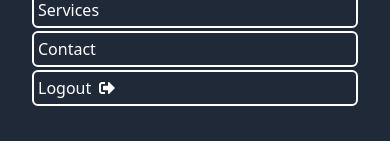
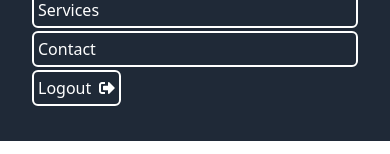
Before and after one commit to Kapildagar/BlogWebApp, a React (Vite) app in the folder frontend/: page / in a window 390 px wide. Both pictures are taken after a click on the button 355 px from the left and 44 px from the top of the page. Shown: the part 174-328 px from the top of the page. Built offline with nearby package versions, Linux system fonts and the light colour scheme; no server answers.

Commit message:
updated routes

```diff
--- a/frontend/src/components/Login/Login.jsx
+++ b/frontend/src/components/Login/Login.jsx
@@ -46,6 +46,7 @@ const Login = () => {
                dispatch(setUser(res.data.data));
                navigate('/')
             }
+            dispatch(setLoading(false))
         }
         catch (err) {
             dispatch(setLoading(false))
@@ -88,7 +89,7 @@ const Login = () => {
                                 </div>
                                 <a href="#" className="text-sm font-medium text-blue-600 hover:underline dark:text-blue-500">Forgot password?</a>
                             </div>
-                            <button type="submit" className="w-full text-white bg-blue-600 hover:bg-blue-700 focus:ring-4 focus:outline-none focus:ring-blue-300 font-medium rounded-lg text-sm px-5 py-2.5 text-center dark:bg-blue-600 dark:hover:bg-blue-700 dark:focus:ring-blue-800">{isloading?"Loading...":"Sign up"}</button>
+                            <button type="submit" className="w-full text-white bg-blue-600 hover:bg-blue-700 focus:ring-4 focus:outline-none focus:ring-blue-300 font-medium rounded-lg text-sm px-5 py-2.5 text-center dark:bg-blue-600 dark:hover:bg-blue-700 dark:focus:ring-blue-800">{isloading?"Loading...":"Login"}</button>
                             <p className="text-sm font-light text-gray-500 dark:text-gray-400">
                                 Don’t have an account yet? <a href="/signup" className="font-medium text-blue-600 hover:underline dark:text-blue-500">SignUp</a>
                             </p>
--- a/frontend/src/components/Navbar/Navbar.jsx
+++ b/frontend/src/components/Navbar/Navbar.jsx
@@ -163,10 +163,10 @@ const Navbar = () => {
                         <span>Sign Up</span>
                         <FaUserPlus />
                     </a>
-                    <a href="/logout"  className={`${user? "flex" : "hidden"} items-center gap-2  border-[2px] p-[4px] mb-[3px] border-white rounded-md text-white  transition duration-300 ease-in-out transform hover:scale-110`}  >
+                    <button href="/logout"  className={`${user? "flex" : "hidden"} items-center gap-2   border-[2px] p-[4px] mb-[3px] border-white rounded-md text-white  transition duration-300 ease-in-out transform hover:scale-110`} onClick={handlelogout} >
                         <span >Logout</span>
                         <FaSignOutAlt />
-                    </a>
+                    </button>
                 </div>
             </nav>
         </>
--- a/frontend/src/components/SignUp/SignUP.jsx
+++ b/frontend/src/components/SignUp/SignUP.jsx
@@ -6,6 +6,7 @@ import {useNavigate} from "react-router-dom"
 import { setError, setLoading, setUser } from '../../Redux/slice/loginSlice';
 import axios from 'axios';
 import backendRoutes from '../../../utilis/routes';
+import { setloading } from '../../Redux/slice/userSlice';
 const SignUp = () => {
 
    const {isloading,user,iserror}=useSelector((state)=>(state.login))
@@ -50,6 +51,7 @@ const SignUp = () => {
   const handleSubmit = async(e)=> {
     try{
     e.preventDefault();
+
     // Handle form submission, e.g., send data to a server
     const fd=new FormData();
     fd.append('username',formData.username);
@@ -66,6 +68,7 @@ const SignUp = () => {
       dispatch(setUser(res.data.data))
       navigate('/login');
     }
+    dispatch(setloading(false));
     console.log(res);
     // dispatch(createUser(fd))
     }
@@ -158,7 +161,7 @@ const SignUp = () => {
         type="submit"
         className="bg-blue-500 text-white font-bold  p-2 rounded border-[2px] border-blue-600 hover:bg-blue-700 focus:outline-none focus:shadow-outline-blue active:bg-blue-800 w-full"
       >
-        {isloading?"Loading..":"SignUp"}
+        {isloading?"Loading...":"SignUp"}
       </button>
     </form>
     </div>
```
